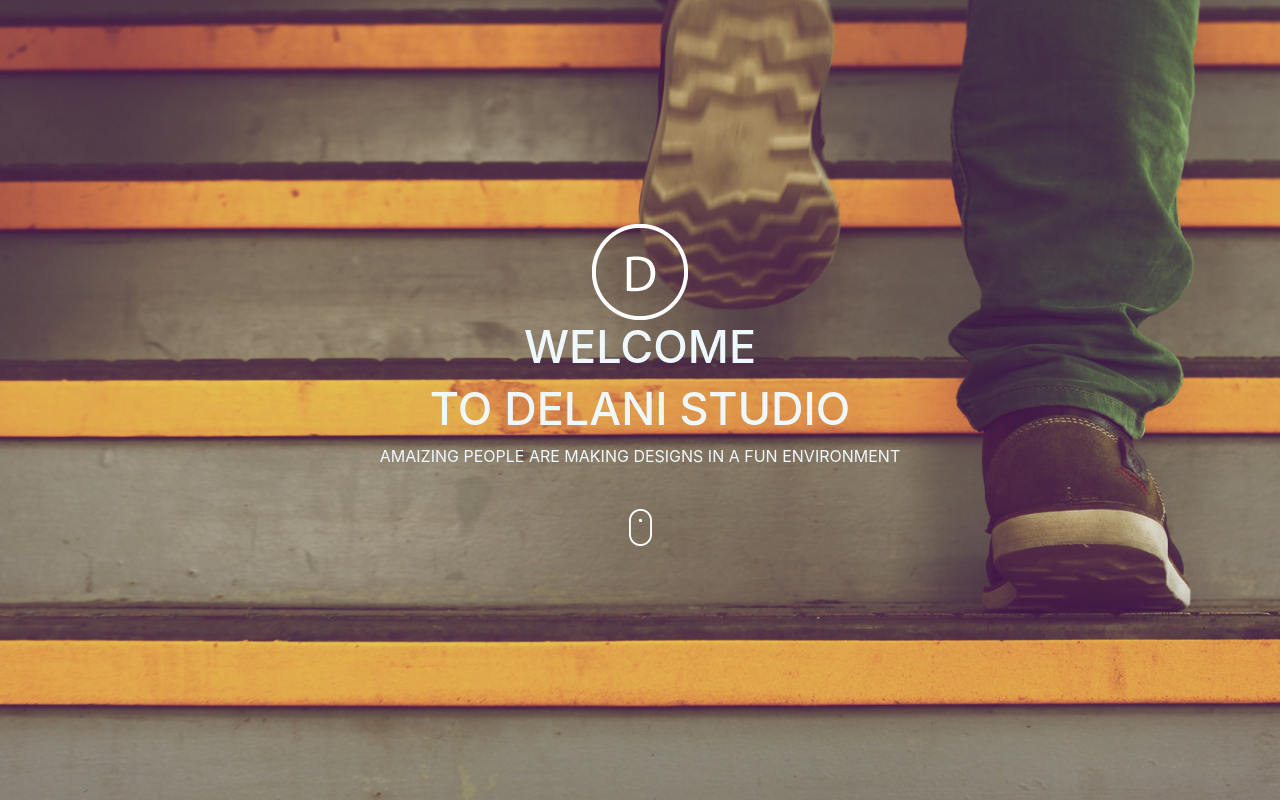
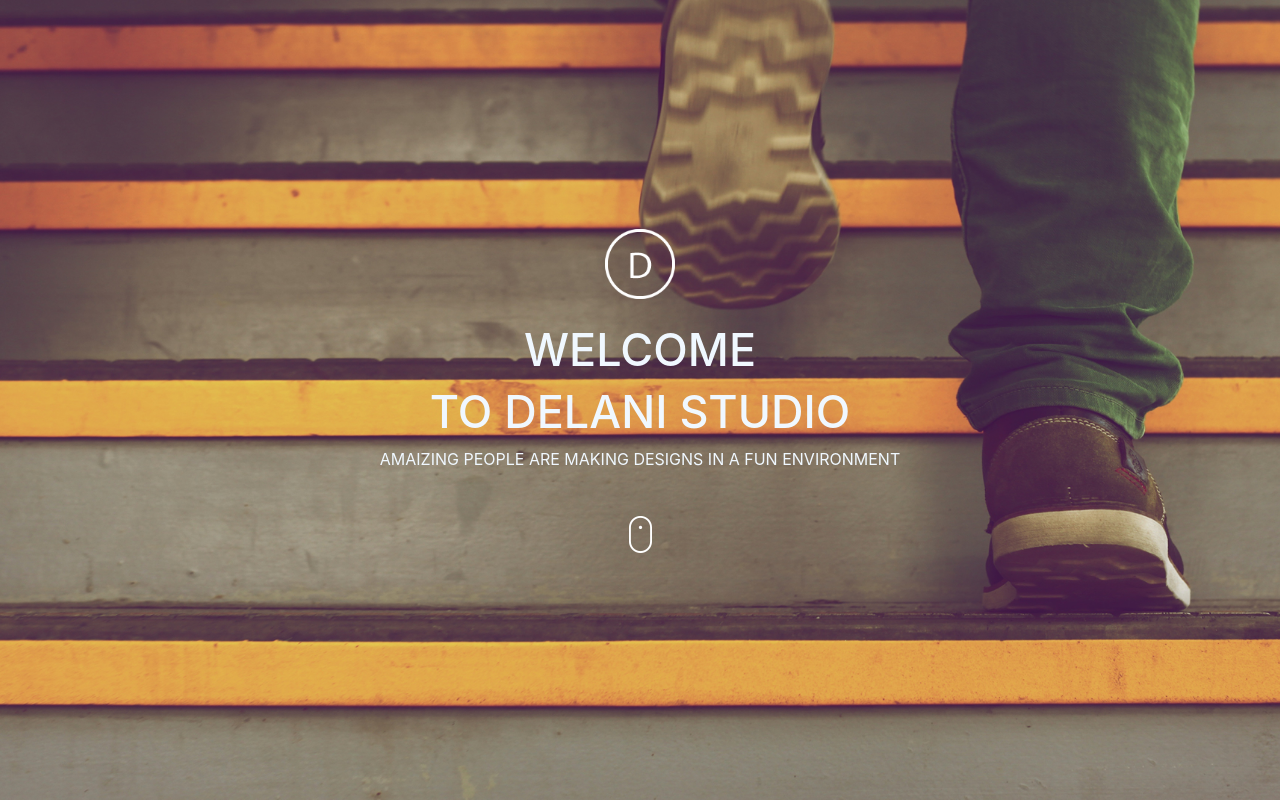
Before and after one commit to savanahagutu/week3_ip, a plain HTML site: page index.html in a window 1280 px wide. Shown: the top 800 px of the page. Drawn offline with nearby package versions, Linux system fonts and the light colour scheme.

Commit message:
changes in mouseclick image

```diff
--- a/css/style.css
+++ b/css/style.css
@@ -39,15 +39,32 @@ body{
 
 }
 
-.mouse #mouse-click{
-    padding-top : 22px;
-    margin-top: 10%;
-    padding-bottom: 30px;
+#logo{
+  margin-top: 12px;
+  margin-bottom: 24px;
+  width: 70px;
+  height: 70px;;
+}
+#mouse-click{
+  padding-top : 22px;
+  margin-top: 30%;
+  padding-bottom: 30px;
+}
+#mouse-click {
+  animation: bounce 2s infinite;
+}
 
+@keyframes bounce {
+  0%, 20%, 50%, 80%, 100% {
+    transform: translateY(0);
   }
-  #mouse-click {
-    animation: bounce 2s infinite;
+  40% {
+    transform: translateY(-55px);
   }
+  60% {
+    transform: translateY(-45px);
+  }
+}
 
 /*End of Header Section*/
 
--- a/index.html
+++ b/index.html
@@ -15,10 +15,9 @@
         <h1>WELCOME</h1>
         <h1>TO DELANI STUDIO</h1>
         <p>AMAIZING PEOPLE ARE MAKING DESIGNS IN A FUN ENVIRONMENT</p>
-        <div class="mouse">
-            <img id="mouse-click" src="./mouse_click.png">
+        <div class="mouse-click"></div>
+           <a href="#about-us"><img src="./mouse_click.png" alt=" mouse_click" id="mouse-click"></a>
         </div>
-
     </header>
     <section id="about">
         <h2>ABOUT US </h2>
```
